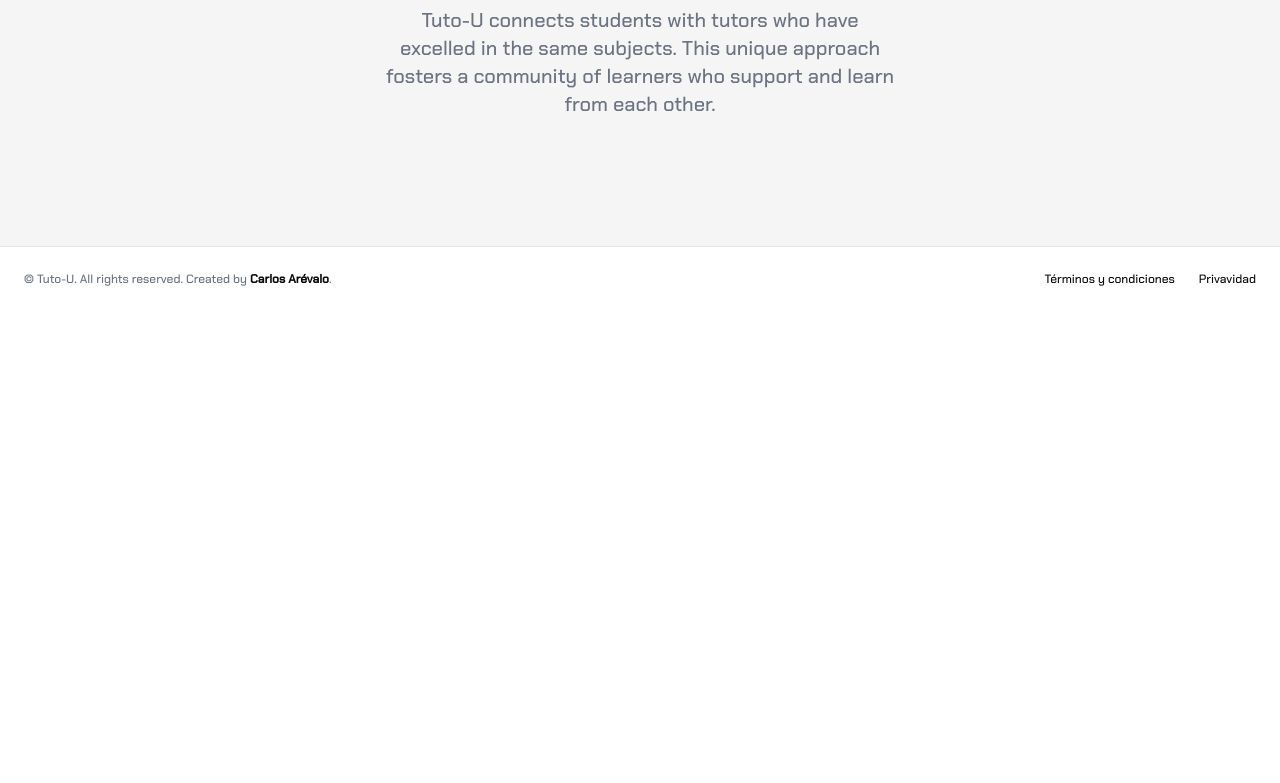
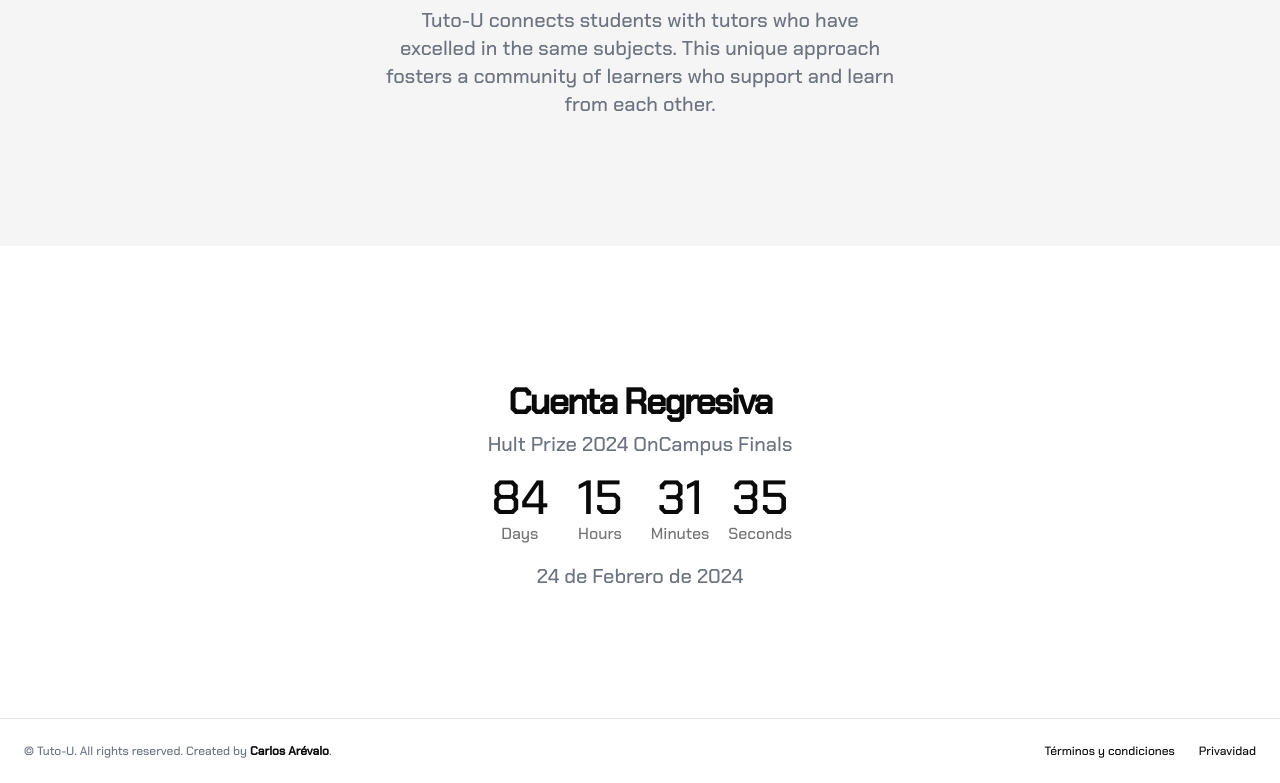
Before and after one commit to carlosandresat/tuto-u, a Next.js app: page / in a window 1280 px wide. Shown: the part 866-1649 px from the top of the page. Before the commit the page ends 1177 px from the top, so only its background shows below. Built offline with nearby package versions, Linux system fonts and the light colour scheme.

Commit message:
feat: add CountdownTimer component

```diff
--- a/src/app/page.tsx
+++ b/src/app/page.tsx
@@ -3,8 +3,12 @@ import { ModeToggle } from "@/components/mode-toggle";
 import { ArrowRight } from "lucide-react";
 import { Button } from "@/components/ui/button";
 import Link from "next/link";
+import { CountdownTimer } from "@/components/countdown-timer";
 
 export default function Home() {
+
+  const onCampusDate = new Date("2024-02-24 00:00:00").getTime();
+
   return (
     <>
       <main className="flex min-h-screen flex-col items-center">
@@ -91,6 +95,25 @@ export default function Home() {
             </div>
           </div>
         </section>
+        <section className="w-full py-12 md:py-24 lg:py-32 mt-2">
+          <div className="container px-4 md:px-6">
+            <div className="flex flex-col items-center space-y-4 text-center">
+              <div className="space-y-2">
+                <h2 className="text-2xl font-bold tracking-tighter sm:text-3xl md:text-4xl">
+                  Cuenta Regresiva
+                </h2>
+                <p className="mx-auto max-w-xl text-gray-500 md:text-xl dark:text-gray-400">
+                  Hult Prize 2024 OnCampus Finals
+                </p>
+                <CountdownTimer targetTime={onCampusDate} />
+                <p className="mx-auto max-w-xl text-gray-500 md:text-xl dark:text-gray-400 pt-2">
+                  24 de Febrero de 2024
+                </p>
+
+              </div>
+            </div>
+          </div>
+        </section>
         {/*Section with an animated countdown for release*/}
       </main>
       <footer className="flex flex-col gap-2 sm:flex-row py-6 w-full shrink-0 items-center px-4 md:px-6 border-t">
--- /dev/null
+++ b/src/components/countdown-timer.tsx
@@ -0,0 +1,77 @@
+"use client"
+import { useState, useEffect } from 'react';
+
+interface TimeRemaining {
+  days: number;
+  hours: number;
+  minutes: number;
+  seconds: number;
+}
+
+interface CountdownTimerProps {
+  targetTime: number;
+}
+
+export const CountdownTimer: React.FC<CountdownTimerProps> = ({ targetTime }) => {
+  const [timeRemaining, setTimeRemaining] = useState<TimeRemaining>(
+    calculateTimeRemaining()
+  );
+
+  function calculateTimeRemaining(): TimeRemaining {
+    const now = new Date().getTime();
+    const difference = targetTime - now;
+
+    if (difference <= 0) {
+      // Timer has reached or passed the target time
+      return {
+        days: 0,
+        hours: 0,
+        minutes: 0,
+        seconds: 0,
+      };
+    }
+
+    const days = Math.floor(difference / (1000 * 60 * 60 * 24));
+    const hours = Math.floor((difference % (1000 * 60 * 60 * 24)) / (1000 * 60 * 60));
+    const minutes = Math.floor((difference % (1000 * 60 * 60)) / (1000 * 60));
+    const seconds = Math.floor((difference % (1000 * 60)) / 1000);
+
+    return {
+      days,
+      hours,
+      minutes,
+      seconds,
+    };
+  }
+
+  useEffect(() => {
+    const timerInterval = setInterval(() => {
+      setTimeRemaining(calculateTimeRemaining());
+    }, 1000);
+
+    return () => clearInterval(timerInterval);
+  }, [targetTime]);
+
+  return (
+    <div>
+      <div className="grid grid-cols-2 sm:grid-cols-4 gap-4 mt-4">
+          <div>
+            <p className="text-5xl">{timeRemaining.days}</p>
+            <p className="text-muted-foreground">Days</p>
+          </div>
+          <div>
+            <p className="text-5xl">{timeRemaining.hours}</p>
+            <p className="text-muted-foreground">Hours</p>
+          </div>
+          <div>
+            <p className="text-5xl">{timeRemaining.minutes} </p>
+            <p className="text-muted-foreground">Minutes</p>
+          </div>
+          <div>
+            <p className="text-5xl">{timeRemaining.seconds}</p>
+            <p className="text-muted-foreground">Seconds</p>
+          </div>
+       </div>
+    </div>
+  );
+};
```
